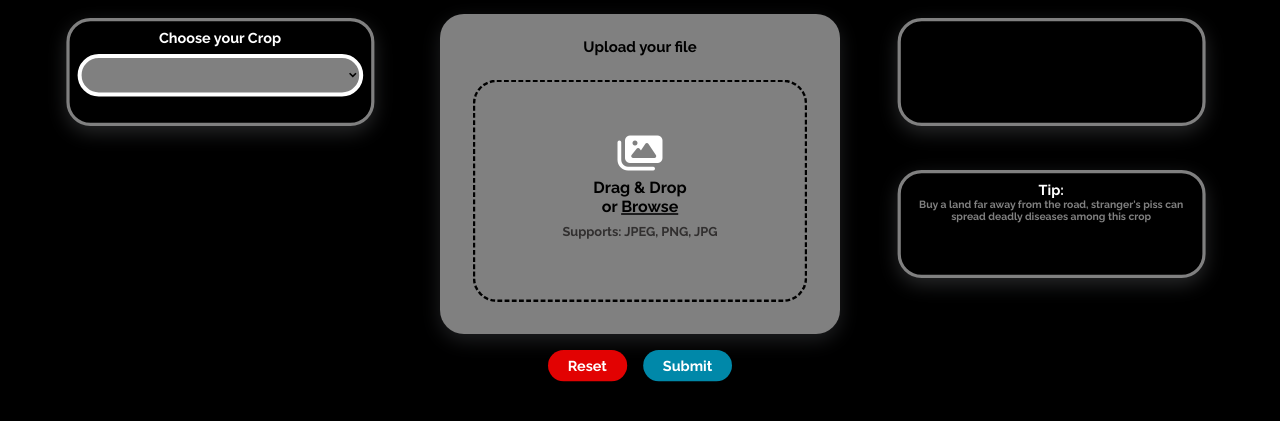
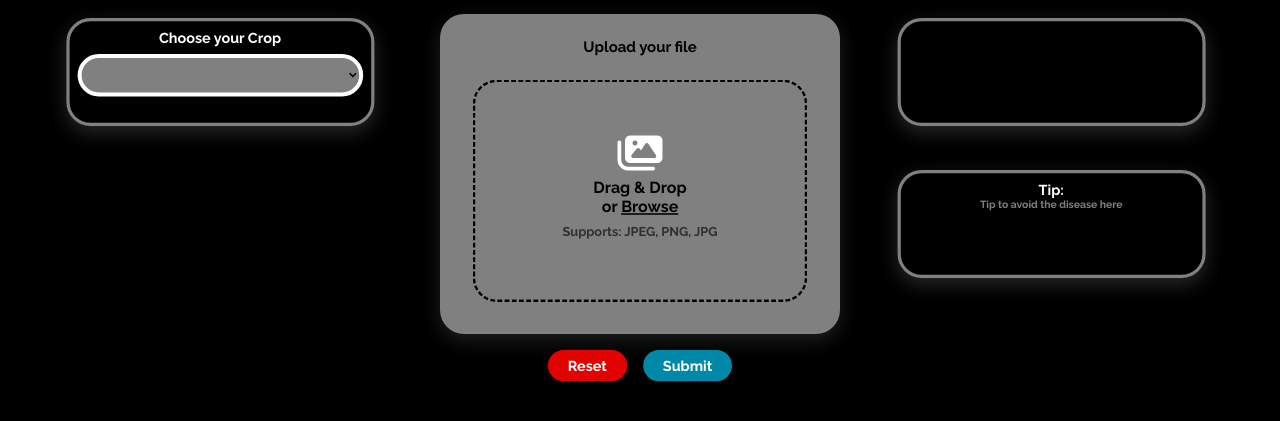
Before and after one commit to hashtanveer/PlantDiseaseAI, a Django app: template website/templates/website/detection.html in a window 1280 px wide. Shown: the part 166-587 px from the top of the page. Run offline with Django 4.2, Linux system fonts and the light colour scheme; the template is opened without the code that fills it, so the values that code supplies are empty.

Commit message:
Update detection.html

```diff
--- a/website/templates/website/detection.html
+++ b/website/templates/website/detection.html
@@ -58,8 +58,7 @@ Detect
       <div class="newthing">
         <div class="newthing-text">
           <h2 style="font-size: large;">Tip:</h2>
-          <p style="font-size: small;">Buy a land far away from the road, stranger's piss can spread deadly diseases
-            among this crop</p>
+          <p style="font-size: small;">Tip to avoid the disease here</p>
         </div>
       </div>
     </div>
```
